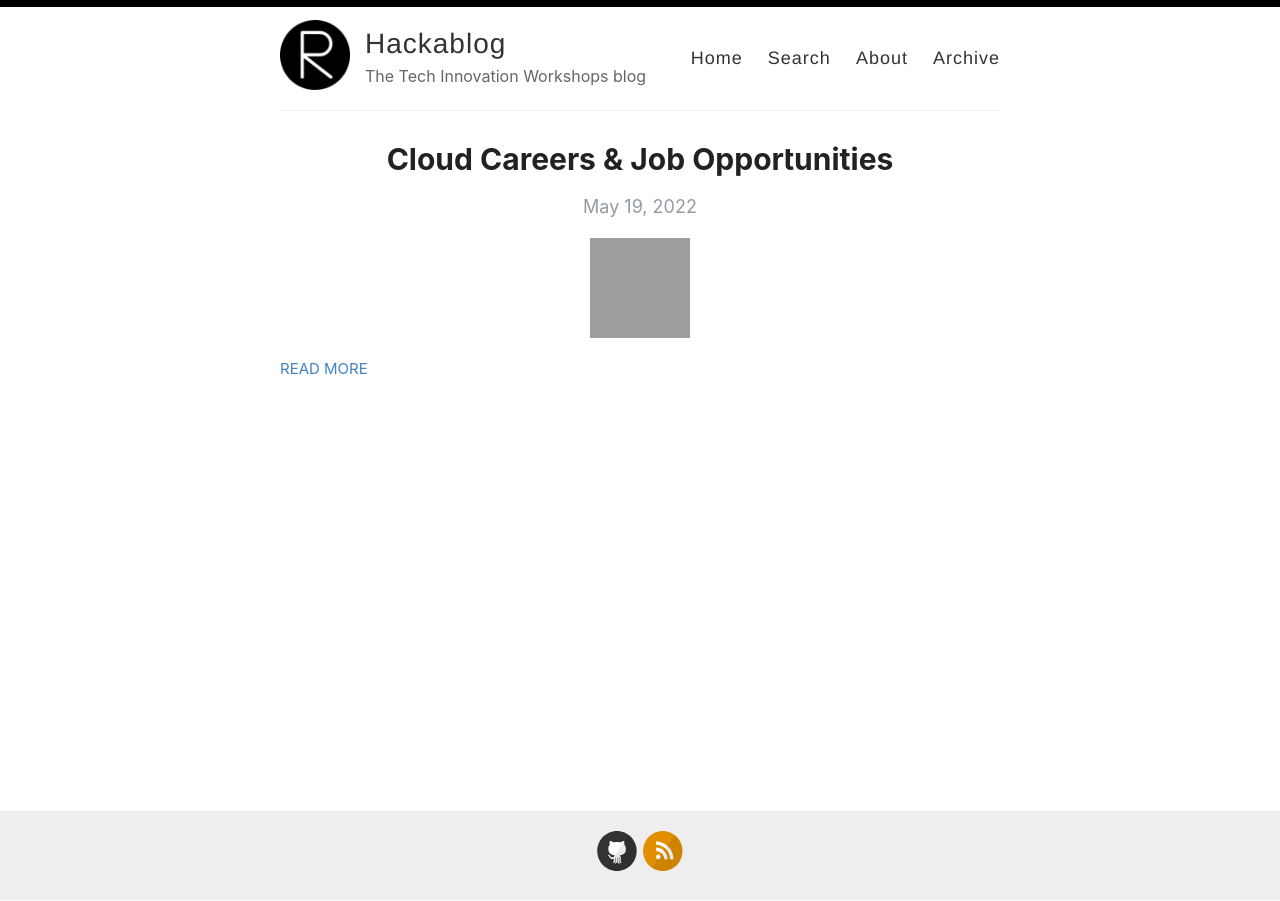
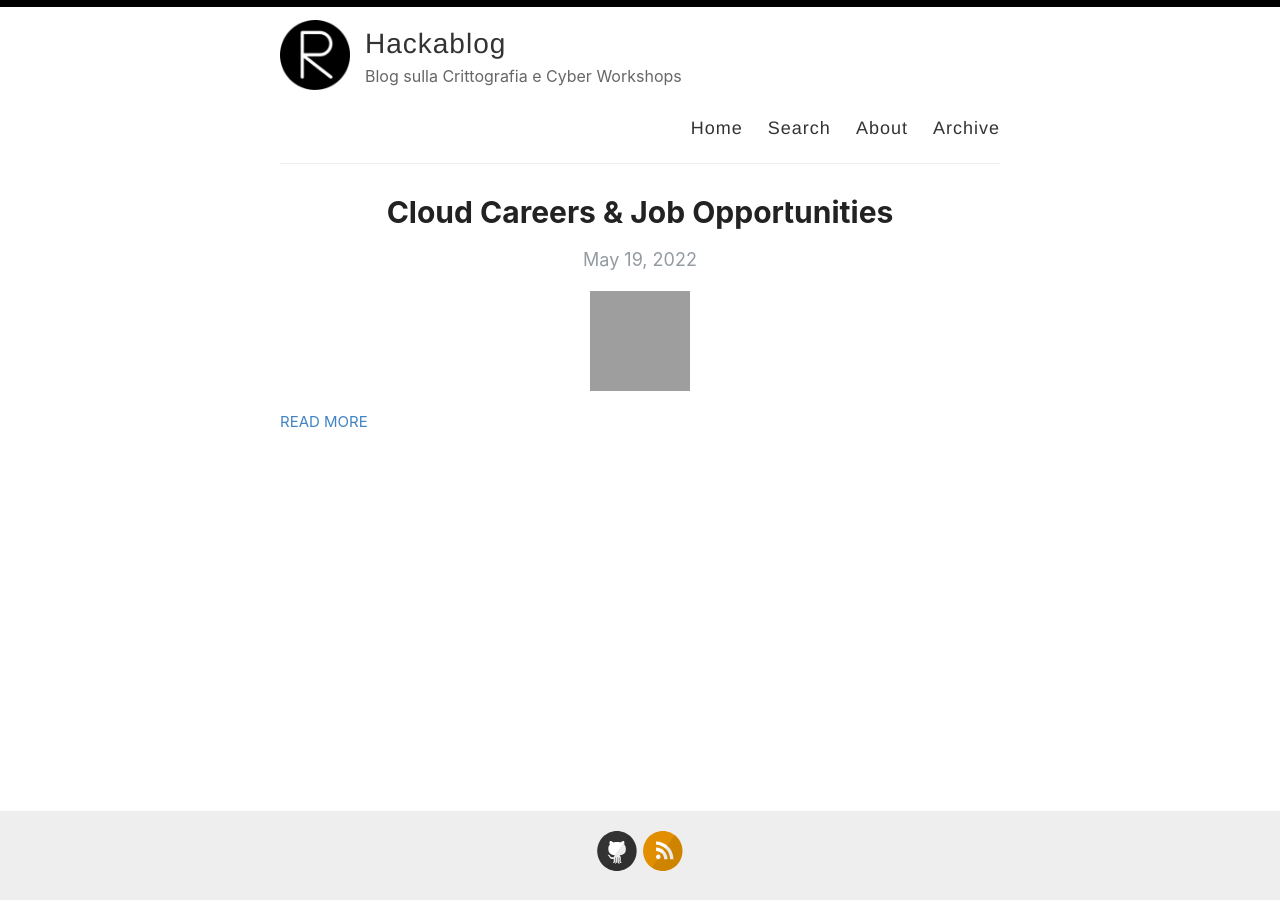
Before and after one commit to jouleffect/hackablog, a Jekyll site: the page built from index.html, in a window 1280 px wide. Built offline with Jekyll 4.4.1, drawn with Linux system fonts in a browser that asks for light colours; the list of posts is cut into pages by our own code; grey boxes are pictures that could not be loaded.

Commit message:
Update _config.yml

```diff
--- a/_config.yml
+++ b/_config.yml
@@ -9,7 +9,7 @@ name: Hackablog
 author: Jouleffect
 
 # Short bio or description (displayed in the header)
-description: The Tech Innovation Workshops blog
+description: Blog sulla Crittografia e Cyber Workshops
 
 # URL of your avatar or profile pic (you could use your GitHub profile pic)
 avatar: /images/reverie.png
```
